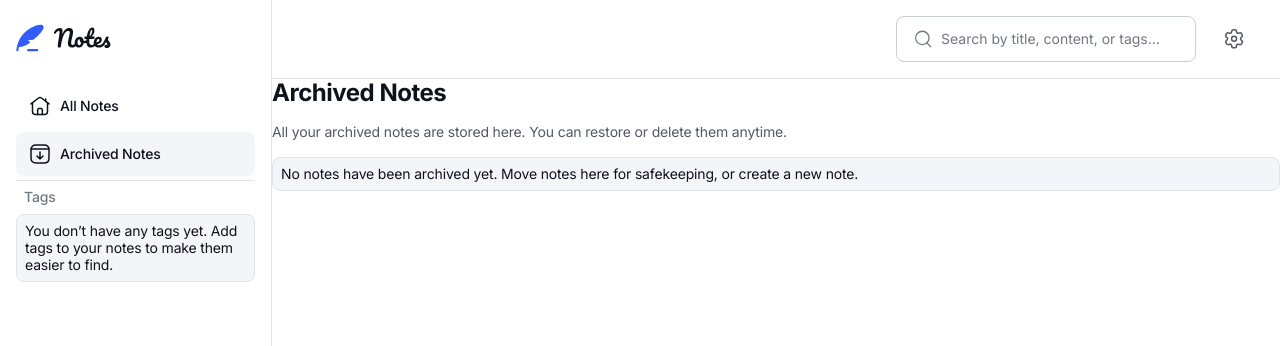
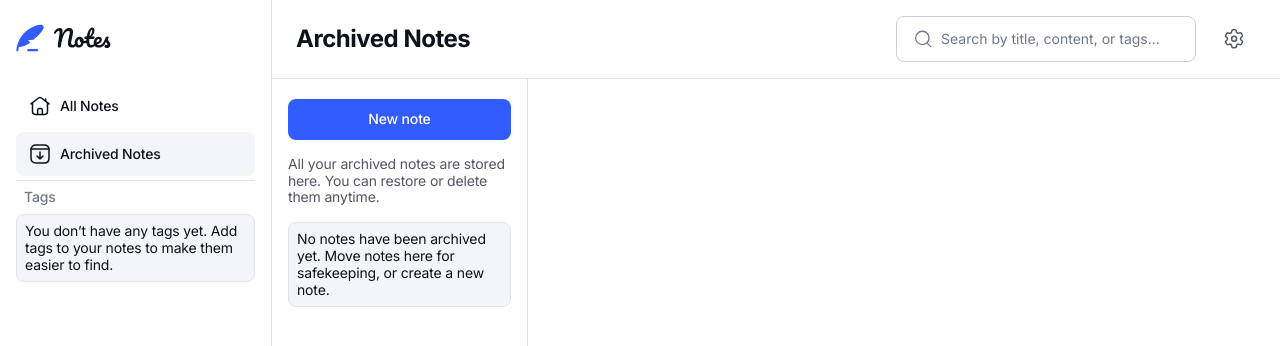
Before and after one commit to vicaleksa/note-taking-web-app, a React app: page /archive in a window 1280 px wide. Shown: the top 346 px of the page. Built offline with nearby package versions, Linux system fonts and the light colour scheme.

Commit message:
move archived notes to the common notes component and fix routes

```diff
--- a/src/components/NoteList/index.tsx
+++ b/src/components/NoteList/index.tsx
@@ -7,6 +7,7 @@ import { Note } from '../../types';
 
 interface NoteListProps {
     notes: Note[],
+    archived?: boolean,
 }
 
 const getNavClassName = ({ isActive }: { isActive: boolean }) => clsx(
@@ -14,12 +15,12 @@ const getNavClassName = ({ isActive }: { isActive: boolean }) => clsx(
     { [styles.noteCardActive]: isActive },
 );
 
-export default function NoteList({ notes }: NoteListProps) {
+export default function NoteList({ notes, archived }: NoteListProps) {
     const location = useLocation();
 
     const noteListElement = notes.map((note) => (
         <Fragment key={note.id}>
-            <NavLink to={`/${note.id}`} className={getNavClassName}>
+            <NavLink to={`${archived ? '/archive/' : '/'}${note.id}`} className={getNavClassName}>
                 <NoteCard
                     title={note.title || 'Untitled Note'}
                     tags={note.tags}
--- a/src/index.tsx
+++ b/src/index.tsx
@@ -7,10 +7,8 @@ import 'normalize.css';
 import './variables.css';
 import './index.css';
 import Layout from './components/Layout';
-import Notes from './pages/Notes';
 import NoteDetail from './pages/NoteDetail';
 import Search from './pages/Search';
-import Archive from './pages/Archive';
 import TagsOverview from './pages/TagsOverview';
 import NotesByTag from './pages/NotesByTag';
 import SettingsOverview from './pages/SettingsOverview';
@@ -23,11 +21,29 @@ const router = createBrowserRouter([
     {
         path: '/',
         element: <Layout />,
+        handle: { title: 'All Notes' },
         children: [
-            { index: true, element: <Notes />, handle: { title: 'All Notes' } },
-
-            { path: 'new', element: <NoteDetail create /> },
-            { path: ':id', element: <NotesLayout><NoteDetail /></NotesLayout>, handle: { title: 'All Notes' } },
+            {
+                path: '/',
+                element: <NotesLayout />,
+                children: [
+                    {
+                        index: true,
+                        element: null,
+                        handle: { title: 'All Notes' },
+                    },
+                    {
+                        path: 'new',
+                        element: <NoteDetail create key="new" />,
+                        handle: { title: 'All Notes' },
+                    },
+                    {
+                        path: ':id',
+                        element: <NoteDetail />,
+                        handle: { title: 'All Notes' },
+                    },
+                ],
+            },
 
             {
                 path: 'search',
@@ -39,9 +55,18 @@ const router = createBrowserRouter([
 
             {
                 path: 'archive',
+                element: <NotesLayout archived />,
                 children: [
-                    { index: true, element: <Archive /> },
-                    { path: ':id', element: <NoteDetail archived /> },
+                    {
+                        index: true,
+                        element: null,
+                        handle: { title: 'Archived Notes' },
+                    },
+                    {
+                        path: ':id',
+                        element: <NoteDetail archived />,
+                        handle: { title: 'Archived Notes' },
+                    },
                 ],
             },
 
--- a/src/pages/Archive/index.tsx
+++ /dev/null
@@ -1,32 +0,0 @@
-import Alert from '../../components/Alert';
-import FloatingActionButton from '../../components/FloatingActionButton';
-import NoteList from '../../components/NoteList';
-import useBreakpointType from '../../hooks/useBreakpointType';
-import getNotesFromStorage from '../../utils/getNotesFromStorage';
-import styles from './style.module.css';
-
-export default function Archive() {
-    const storageNotes = getNotesFromStorage();
-    const notes = storageNotes.filter((note) => note.isArchived);
-
-    const breakpointType = useBreakpointType();
-
-    return (
-        <>
-            <h1 className={styles.title}>Archived Notes</h1>
-            <p className={styles.description}>
-                All your archived notes are stored here. You can restore or delete them anytime.
-            </p>
-            <NoteList notes={notes} />
-            {notes.length === 0 && (
-                <Alert text="No notes have been archived yet. Move notes here for safekeeping, or create a new note." />
-            )}
-            {breakpointType === 'mobile' && (
-                <FloatingActionButton
-                    ariaLabel="Create a new note"
-                    icon="plus"
-                />
-            )}
-        </>
-    );
-}
--- a/src/pages/Archive/style.module.css
+++ /dev/null
@@ -1,11 +0,0 @@
-.title {
-    font: var(--text-preset1);
-    letter-spacing: var(--letter-spacing-preset1);
-    margin-bottom: var(--spacing-200);
-}
-
-.description {
-    padding-bottom: var(--spacing-200);
-    font: var(--text-preset4);
-    color: var(--color-text-secondary);
-}
--- a/src/pages/Notes/index.tsx
+++ b/src/pages/Notes/index.tsx
@@ -6,16 +6,41 @@ import getNotesFromStorage from '../../utils/getNotesFromStorage';
 import NoteList from '../../components/NoteList';
 import useBreakpointType from '../../hooks/useBreakpointType';
 import Button from '../../components/Button';
+import { Note } from '../../types';
 
-export default function Notes() {
+interface NotesProps {
+    archived?: boolean,
+}
+
+export default function Notes({ archived }: NotesProps) {
     const storageNotes = getNotesFromStorage();
-    const notes = storageNotes.filter((note) => !note.isArchived);
+
+    let notes: Note[] = [];
+    if (archived) {
+        notes = storageNotes.filter((note) => note.isArchived);
+    } else {
+        notes = storageNotes.filter((note) => !note.isArchived);
+    }
+
+    const getTitle = () => {
+        if (archived) {
+            return 'Archived Notes';
+        }
+        return 'All Notes';
+    };
+
+    const getAlertText = () => {
+        if (archived) {
+            return 'No notes have been archived yet. Move notes here for safekeeping, or create a new note.';
+        }
+        return 'You don’t have any notes yet. Start a new note to capture your thoughts and ideas.';
+    };
 
     const breakpointType = useBreakpointType();
 
     return (
         <div className={styles.notesContainer}>
-            <h1 className={styles.notesTitle}>All Notes</h1>
+            <h1 className={styles.notesTitle}>{getTitle()}</h1>
             {breakpointType === 'desktop' && (
                 <Link to="/new" className={styles.buttonContainer}>
                     <Button
@@ -24,11 +49,16 @@ export default function Notes() {
                     />
                 </Link>
             )}
+            {archived && (
+                <p className={styles.description}>
+                    All your archived notes are stored here. You can restore or delete them anytime.
+                </p>
+            )}
             <div className={styles.noteList}>
-                <NoteList notes={notes} />
+                <NoteList notes={notes} archived={archived} />
             </div>
             {notes.length === 0 && (
-                <Alert text="You don’t have any notes yet. Start a new note to capture your thoughts and ideas." />
+                <Alert text={getAlertText()} />
             )}
             {breakpointType === 'mobile' && (
                 <FloatingActionButton
--- a/src/pages/NotesLayout/index.tsx
+++ b/src/pages/NotesLayout/index.tsx
@@ -1,20 +1,28 @@
+import { Outlet, useLocation } from 'react-router';
 import styles from './style.module.css';
 import useBreakpointType from '../../hooks/useBreakpointType';
 import Notes from '../Notes';
 
 type NotesLayoutProps = {
-    children: React.ReactElement;
+    archived?: boolean,
 }
 
-export default function NotesLayout({ children }: NotesLayoutProps) {
+export default function NotesLayout({ archived = false }: NotesLayoutProps) {
     const breakpointType = useBreakpointType();
+    const location = useLocation();
+
+    if (breakpointType === 'mobile' && location.pathname !== '/' && location.pathname !== '/archive') {
+        return <Outlet />;
+    }
 
     return (
         <div className={styles.notesLayout}>
-            {breakpointType === 'desktop' && <Notes />}
-            <div className={styles.noteView}>
-                {children}
-            </div>
+            <Notes archived={archived} />
+            {breakpointType === 'desktop' && (
+                <div className={styles.noteView}>
+                    <Outlet />
+                </div>
+            )}
         </div>
     );
 }
```
